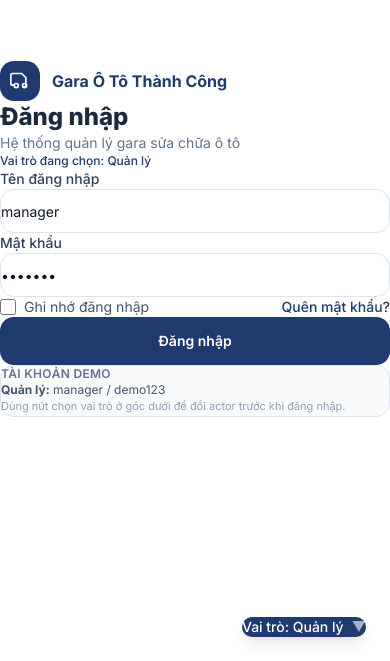
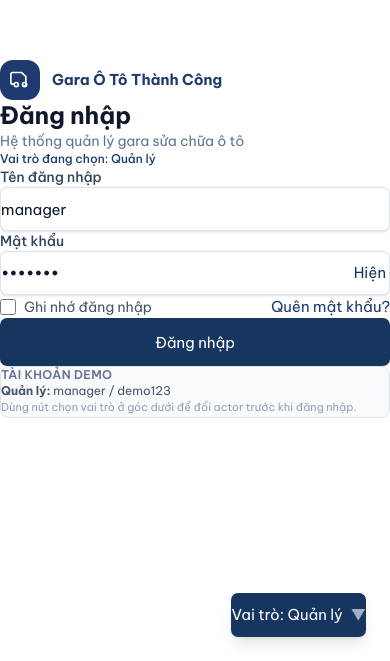
Before and after one commit to thanhhuy2310/Garage-Management-System, a React (Vite) app in the folder frontend/: page / in a window 390 px wide. Shown: the part 183-844 px from the top of the page. Built offline with nearby package versions, Linux system fonts and the light colour scheme.

Commit message:
style: establish UI UX design system and app shell

```diff
--- a/frontend/src/App.tsx
+++ b/frontend/src/App.tsx
@@ -144,13 +144,13 @@ export default function App() {
         />
         <div className="fixed bottom-6 right-6 z-50">
           {showRolePicker && (
-            <div className="mb-2 min-w-[200px] rounded-xl border border-[#dde3ec] bg-white p-3 shadow-xl">
+            <div className="mb-2 min-w-[220px] rounded-lg border border-border bg-white p-3 shadow-xl">
               <p className="mb-2 px-1 text-xs font-semibold uppercase tracking-wide text-slate-500">Đăng nhập với vai trò</p>
               {(Object.entries(ROLE_LABELS) as [Role, string][]).map(([key, label]) => (
                 <button
                   key={key}
                   onClick={() => { setRole(key); setShowRolePicker(false); }}
-                  className={`flex w-full items-center justify-between rounded-lg px-3 py-2 text-sm transition-all hover:bg-slate-50 ${role === key ? "font-semibold text-[#1e3a6e]" : "text-slate-700"}`}
+                  className={`flex min-h-10 w-full items-center justify-between rounded-md px-3 text-sm transition-all hover:bg-slate-50 ${role === key ? "font-semibold text-primary" : "text-slate-700"}`}
                 >
                   {label}
                   {role === key && <span className="text-[#1e3a6e]">✓</span>}
@@ -160,7 +160,7 @@ export default function App() {
           )}
           <button
             onClick={() => setShowRolePicker((previous) => !previous)}
-            className="flex w-full items-center gap-2 rounded-xl bg-[#1e3a6e] px-4 py-2 text-sm font-medium text-white shadow-lg transition-all hover:bg-[#162d56]"
+            className="flex min-h-11 w-full items-center gap-2 rounded-md bg-primary px-4 text-sm font-semibold text-white shadow-lg transition-all hover:bg-[#102a4c]"
           >
             <span>Vai trò: {ROLE_LABELS[role]}</span>
             <span className="text-white/60">▼</span>
@@ -235,14 +235,14 @@ export default function App() {
           className="fixed inset-0 z-20 bg-slate-950/40 lg:hidden"
         />
       )}
-      <div className="flex min-w-0 flex-1 flex-col overflow-hidden lg:ml-[220px]">
+      <div className="flex min-w-0 flex-1 flex-col overflow-hidden lg:ml-[240px]">
         <Header
           page={page}
           role={role}
           onMenuToggle={() => setSidebarOpen(true)}
           onMobileToggle={() => setShowMobile(true)}
         />
-        <main className="flex-1 overflow-y-auto">
+        <main id="main-content" className="flex-1 overflow-y-auto" tabIndex={-1}>
           <Suspense fallback={<PageLoading />}><PageContent page={page} /></Suspense>
         </main>
       </div>
--- a/frontend/src/components/ui.tsx
+++ b/frontend/src/components/ui.tsx
@@ -8,19 +8,19 @@ interface ButtonProps extends React.ButtonHTMLAttributes<HTMLButtonElement> {
   icon?: React.ReactNode;
 }
 export function Button({ variant = "primary", size = "md", icon, children, className = "", ...rest }: ButtonProps) {
-  const base = "inline-flex items-center gap-1.5 font-medium rounded-md transition-all cursor-pointer select-none border";
-  const sizes = { sm: "px-3 py-1.5 text-xs", md: "px-4 py-2 text-sm", lg: "px-5 py-2.5 text-base" };
+  const base = "inline-flex items-center justify-center gap-2 whitespace-nowrap font-semibold rounded-md transition-all cursor-pointer select-none border active:translate-y-px disabled:active:translate-y-0";
+  const sizes = { sm: "min-h-9 px-3 text-[13px]", md: "min-h-10 px-4 text-sm", lg: "min-h-11 px-5 text-[15px]" };
   const variants: Record<BtnVariant, string> = {
-    primary: "bg-[#1e3a6e] text-white border-[#1e3a6e] hover:bg-[#162d56] active:bg-[#0f1f3e]",
-    secondary: "bg-[#e8eef7] text-[#1e3a6e] border-[#dde3ec] hover:bg-[#dce6f5]",
+    primary: "bg-primary text-primary-foreground border-primary hover:bg-[#102a4c] active:bg-slate-950",
+    secondary: "bg-secondary text-secondary-foreground border-border hover:bg-slate-200",
     danger: "bg-red-600 text-white border-red-600 hover:bg-red-700",
     ghost: "bg-transparent text-slate-600 border-transparent hover:bg-slate-100",
     outline: "bg-white text-slate-700 border-slate-300 hover:bg-slate-50",
-    accent: "bg-amber-500 text-white border-amber-500 hover:bg-amber-600",
+    accent: "bg-amber-700 text-white border-amber-700 hover:bg-amber-800",
   };
   return (
     <button className={`${base} ${sizes[size]} ${variants[variant]} ${className}`} {...rest}>
-      {icon && <span className="flex-shrink-0">{icon}</span>}
+      {icon && <span className="flex-shrink-0" aria-hidden="true">{icon}</span>}
       {children}
     </button>
   );
@@ -80,19 +80,26 @@ interface InputProps extends React.InputHTMLAttributes<HTMLInputElement> {
   label?: string;
   icon?: React.ReactNode;
   error?: string;
+  helperText?: string;
 }
-export function Input({ label, icon, error, className = "", ...rest }: InputProps) {
+export function Input({ label, icon, error, helperText, className = "", id, ...rest }: InputProps) {
+  const generatedId = React.useId();
+  const inputId = id ?? generatedId;
+  const descriptionId = error || helperText ? `${inputId}-description` : undefined;
   return (
-    <div className="flex flex-col gap-1">
-      {label && <label className="text-xs font-medium text-slate-600">{label}</label>}
+    <div className="flex flex-col gap-1.5">
+      {label && <label htmlFor={inputId} className="text-[13px] font-medium text-slate-700">{label}</label>}
       <div className="relative">
-        {icon && <span className="absolute left-3 top-1/2 -translate-y-1/2 text-slate-400">{icon}</span>}
+        {icon && <span className="absolute left-3 top-1/2 -translate-y-1/2 text-slate-400" aria-hidden="true">{icon}</span>}
         <input
-          className={`w-full h-9 border border-[#dde3ec] rounded-md bg-white text-sm px-3 ${icon ? "pl-9" : ""} placeholder:text-slate-400 focus:border-[#3b6fd4] focus:ring-1 focus:ring-[#3b6fd4] transition-all ${error ? "border-red-400" : ""} ${className}`}
+          id={inputId}
+          aria-invalid={Boolean(error)}
+          aria-describedby={descriptionId}
+          className={`h-10 w-full rounded-md border border-border bg-white px-3 text-sm text-slate-800 shadow-sm ${icon ? "pl-9" : ""} placeholder:text-slate-400 hover:border-slate-400 focus:border-blue-600 focus:ring-2 focus:ring-blue-600/15 transition-all ${error ? "border-red-500 focus:border-red-600 focus:ring-red-600/15" : ""} ${className}`}
           {...rest}
         />
       </div>
-      {error && <p className="text-xs text-red-500">{error}</p>}
+      {(error || helperText) && <p id={descriptionId} className={`text-xs leading-relaxed ${error ? "text-red-700" : "text-slate-500"}`} role={error ? "alert" : undefined}>{error ?? helperText}</p>}
     </div>
   );
 }
@@ -101,17 +108,23 @@ export function Input({ label, icon, error, className = "", ...rest }: InputProp
 interface SelectProps extends React.SelectHTMLAttributes<HTMLSelectElement> {
   label?: string;
   options: { value: string; label: string }[];
+  helperText?: string;
 }
-export function Select({ label, options, className = "", ...rest }: SelectProps) {
+export function Select({ label, options, helperText, className = "", id, ...rest }: SelectProps) {
+  const generatedId = React.useId();
+  const selectId = id ?? generatedId;
   return (
-    <div className="flex flex-col gap-1">
-      {label && <label className="text-xs font-medium text-slate-600">{label}</label>}
+    <div className="flex flex-col gap-1.5">
+      {label && <label htmlFor={selectId} className="text-[13px] font-medium text-slate-700">{label}</label>}
       <select
-        className={`h-9 border border-[#dde3ec] rounded-md bg-white text-sm px-3 text-slate-700 focus:border-[#3b6fd4] focus:ring-1 focus:ring-[#3b6fd4] transition-all ${className}`}
+        id={selectId}
+        aria-describedby={helperText ? `${selectId}-description` : undefined}
+        className={`h-10 rounded-md border border-border bg-white px-3 text-sm text-slate-800 shadow-sm hover:border-slate-400 focus:border-blue-600 focus:ring-2 focus:ring-blue-600/15 transition-all ${className}`}
         {...rest}
       >
         {options.map((o) => <option key={o.value} value={o.value}>{o.label}</option>)}
       </select>
+      {helperText && <p id={`${selectId}-description`} className="text-xs leading-relaxed text-slate-500">{helperText}</p>}
     </div>
   );
 }
@@ -119,7 +132,7 @@ export function Select({ label, options, className = "", ...rest }: SelectProps)
 // ─── Card ───────────────────────────────────────────────────────────────────
 export function Card({ children, className = "" }: { children: React.ReactNode; className?: string }) {
   return (
-    <div className={`bg-white rounded-xl border border-[#dde3ec] card-shadow ${className}`}>
+    <div className={`rounded-lg border border-border bg-card text-card-foreground card-shadow ${className}`}>
       {children}
     </div>
   );
@@ -131,19 +144,22 @@ export function Modal({ open, onClose, title, children, width = "max-w-lg" }: {
 }) {
   if (!open) return null;
   return (
-    <div className="fixed inset-0 z-50 flex items-center justify-center p-4" onClick={onClose}>
-      <div className="absolute inset-0 bg-black/40 backdrop-blur-sm" />
+    <div className="fixed inset-0 z-50 flex items-center justify-center p-3 sm:p-6" onClick={onClose} role="presentation">
+      <div className="absolute inset-0 bg-slate-950/50 backdrop-blur-[2px]" />
       <div
-        className={`relative bg-white rounded-xl card-shadow-md w-full ${width} max-h-[90vh] overflow-y-auto`}
+        role="dialog"
+        aria-modal="true"
+        aria-labelledby="dialog-title"
+        className={`relative flex max-h-[calc(100dvh-1.5rem)] w-full flex-col overflow-hidden rounded-lg bg-white card-shadow-md sm:max-h-[90vh] ${width}`}
         onClick={e => e.stopPropagation()}
       >
-        <div className="flex items-center justify-between p-5 border-b border-[#dde3ec]">
-          <h3 className="font-semibold text-slate-800">{title}</h3>
-          <button onClick={onClose} className="p-1 rounded-lg hover:bg-slate-100 text-slate-400 hover:text-slate-600 transition-all">
+        <div className="flex items-center justify-between border-b border-border px-5 py-4">
+          <h2 id="dialog-title" className="text-lg font-semibold text-slate-900">{title}</h2>
+          <button type="button" onClick={onClose} aria-label="Đóng hộp thoại" className="flex h-10 w-10 items-center justify-center rounded-md text-slate-500 transition-all hover:bg-slate-100 hover:text-slate-800">
             <svg width="18" height="18" viewBox="0 0 24 24" fill="none" stroke="currentColor" strokeWidth="2"><path d="M18 6 6 18M6 6l12 12"/></svg>
           </button>
         </div>
-        <div className="p-5">{children}</div>
+        <div className="overflow-y-auto p-5">{children}</div>
       </div>
     </div>
   );
@@ -156,12 +172,15 @@ export function Tabs({ tabs, active, onChange }: {
   onChange: (key: string) => void;
 }) {
   return (
-    <div className="flex gap-1 bg-slate-100 p-1 rounded-lg w-fit">
+    <div className="flex max-w-full gap-1 overflow-x-auto rounded-lg bg-slate-100 p-1" role="tablist">
       {tabs.map(t => (
         <button
           key={t.key}
+          type="button"
           onClick={() => onChange(t.key)}
-          className={`px-3 py-1.5 rounded-md text-sm font-medium transition-all flex items-center gap-1.5 ${active === t.key ? "bg-white shadow-sm text-[#1e3a6e]" : "text-slate-500 hover:text-slate-700"}`}
+          role="tab"
+          aria-selected={active === t.key}
+          className={`flex min-h-9 flex-shrink-0 items-center gap-1.5 rounded-md px-3 text-[13px] font-medium transition-all ${active === t.key ? "bg-white text-primary shadow-sm" : "text-slate-600 hover:bg-white/60 hover:text-slate-900"}`}
         >
           {t.label}
           {t.count !== undefined && (
@@ -178,16 +197,17 @@ export function SearchBox({ value, onChange, placeholder = "Tìm kiếm..." }: {
   value: string; onChange: (v: string) => void; placeholder?: string;
 }) {
   return (
-    <div className="relative">
+    <div className="relative w-full sm:w-auto">
       <svg className="absolute left-3 top-1/2 -translate-y-1/2 text-slate-400 w-4 h-4" viewBox="0 0 24 24" fill="none" stroke="currentColor" strokeWidth="2">
         <circle cx="11" cy="11" r="8"/><path d="m21 21-4.35-4.35"/>
       </svg>
       <input
-        type="text"
+        type="search"
+        aria-label={placeholder}
         value={value}
         onChange={e => onChange(e.target.value)}
         placeholder={placeholder}
-        className="h-9 pl-9 pr-3 border border-[#dde3ec] rounded-md bg-white text-sm w-64 placeholder:text-slate-400 focus:border-[#3b6fd4] focus:ring-1 focus:ring-[#3b6fd4] transition-all"
+        className="h-10 w-full rounded-md border border-border bg-white pl-9 pr-3 text-sm shadow-sm placeholder:text-slate-400 hover:border-slate-400 focus:border-blue-600 focus:ring-2 focus:ring-blue-600/15 transition-all sm:w-72"
       />
     </div>
   );
@@ -232,18 +252,18 @@ export function StatCard({ label, value, icon, trend, trendUp, color = "blue" }:
     navy: "bg-[#e8eef7] text-[#1e3a6e]",
   };
   return (
-    <Card className="p-5">
+    <Card className="p-5 sm:p-6">
       <div className="flex items-start justify-between">
         <div>
-          <p className="text-xs font-medium text-slate-500 uppercase tracking-wide">{label}</p>
-          <p className="mt-1.5 text-2xl font-bold text-slate-800">{value}</p>
+          <p className="text-[13px] font-medium text-slate-600">{label}</p>
+          <p className="mt-2 text-3xl font-bold tracking-tight text-slate-900">{value}</p>
           {trend && (
             <p className={`mt-1 text-xs font-medium flex items-center gap-1 ${trendUp ? "text-emerald-600" : "text-red-500"}`}>
               {trendUp ? "↑" : "↓"} {trend}
             </p>
           )}
         </div>
-        <div className={`w-10 h-10 rounded-xl flex items-center justify-center ${iconBg[color]}`}>
+        <div className={`flex h-11 w-11 items-center justify-center rounded-lg ${iconBg[color]}`} aria-hidden="true">
           {icon}
         </div>
       </div>
--- a/frontend/src/index.css
+++ b/frontend/src/index.css
@@ -1,4 +1,4 @@
-@import url('https://fonts.googleapis.com/css2?family=Inter:wght@300;400;500;600;700;800&display=swap');
+@import url('https://fonts.googleapis.com/css2?family=Be+Vietnam+Pro:wght@400;500;600;700&display=swap');
 @import url('https://fonts.googleapis.com/css2?family=DM+Mono:wght@400;500&display=swap');
 @import 'tailwindcss';
 
@@ -24,21 +24,45 @@
 }
 
 :root {
-  --background: #f0f4f8;
+  --font-sans: 'Be Vietnam Pro', Inter, system-ui, -apple-system, BlinkMacSystemFont, 'Segoe UI', sans-serif;
+  --font-mono: 'DM Mono', 'Fira Code', ui-monospace, monospace;
+  --text-xs: 0.75rem;
+  --text-sm: 0.875rem;
+  --text-base: 0.9375rem;
+  --text-lg: 1.125rem;
+  --text-xl: 1.25rem;
+  --text-page: 1.5rem;
+  --text-stat: 1.875rem;
+  --line-body: 1.55;
+  --line-heading: 1.3;
+  --space-1: 0.25rem;
+  --space-2: 0.5rem;
+  --space-3: 0.75rem;
+  --space-4: 1rem;
+  --space-5: 1.25rem;
+  --space-6: 1.5rem;
+  --background: #f8fafc;
   --foreground: #0f172a;
   --card: #ffffff;
   --card-foreground: #0f172a;
-  --primary: #1e3a6e;
+  --primary: #17365f;
   --primary-foreground: #ffffff;
-  --secondary: #e8eef7;
-  --secondary-foreground: #1e3a6e;
+  --primary-hover: #102a4c;
+  --secondary: #eaf0f7;
+  --secondary-foreground: #17365f;
   --muted: #f1f5f9;
-  --muted-foreground: #64748b;
-  --accent: #f59e0b;
+  --muted-foreground: #526176;
+  --accent: #b45309;
   --accent-foreground: #ffffff;
-  --border: #dde3ec;
-  --ring: #3b6fd4;
-  --radius: 8px;
+  --border: #dbe3ec;
+  --ring: #2563eb;
+  --success: #047857;
+  --warning: #b45309;
+  --danger: #b91c1c;
+  --info: #1d4ed8;
+  --radius: 7px;
+  --shadow-sm: 0 1px 2px rgba(15, 23, 42, 0.05);
+  --shadow-md: 0 10px 28px rgba(15, 23, 42, 0.12);
 
   /* status colors */
   --status-pending: #f59e0b;
@@ -58,18 +82,35 @@
 
 html {
   scroll-behavior: smooth;
+  font-size: 16px;
 }
 
 body {
-  font-family: 'Inter', -apple-system, BlinkMacSystemFont, sans-serif;
+  font-family: var(--font-sans);
   background-color: var(--background);
   color: var(--foreground);
+  font-size: var(--text-base);
+  line-height: var(--line-body);
   -webkit-font-smoothing: antialiased;
   -moz-osx-font-smoothing: grayscale;
 }
 
 code, .mono {
-  font-family: 'DM Mono', 'Fira Code', monospace;
+  font-family: var(--font-mono);
+  font-variant-numeric: tabular-nums;
+}
+
+h1, h2, h3, h4 {
+  line-height: var(--line-heading);
+  text-wrap: balance;
+}
+
+button, input, select, textarea {
+  font: inherit;
+}
+
+button, [role='button'], a, input, select, textarea {
+  touch-action: manipulation;
 }
 
 /* scrollbar */
@@ -87,17 +128,17 @@ code, .mono {
 /* table */
 .data-table th {
   background: #f8fafc;
-  font-size: 12px;
+  font-size: 13px;
   font-weight: 600;
   text-transform: uppercase;
   letter-spacing: 0.04em;
-  color: #64748b;
-  padding: 10px 16px;
+  color: #475569;
+  padding: 12px 16px;
   border-bottom: 1px solid var(--border);
   white-space: nowrap;
 }
 .data-table td {
-  padding: 12px 16px;
+  padding: 13px 16px;
   border-bottom: 1px solid #f1f5f9;
   font-size: 14px;
   vertical-align: middle;
@@ -106,15 +147,25 @@ code, .mono {
   border-bottom: none;
 }
 .data-table tbody tr:hover td {
-  background: #f8fafc;
+  background: #f6f8fb;
+}
+
+.data-table {
+  border-collapse: separate;
+  border-spacing: 0;
+  min-width: 720px;
+}
+
+.card-shadow:has(> .data-table) {
+  overflow-x: auto;
 }
 
 /* card shadow */
 .card-shadow {
-  box-shadow: 0 1px 3px rgba(0,0,0,0.07), 0 1px 2px rgba(0,0,0,0.04);
+  box-shadow: var(--shadow-sm);
 }
 .card-shadow-md {
-  box-shadow: 0 4px 12px rgba(0,0,0,0.08), 0 1px 3px rgba(0,0,0,0.05);
+  box-shadow: var(--shadow-md);
 }
 
 /* timeline */
@@ -145,18 +196,47 @@ code, .mono {
 }
 
 /* transitions */
-.transition-all { transition: all 0.15s ease; }
+.transition-all { transition: color 160ms ease, background-color 160ms ease, border-color 160ms ease, box-shadow 160ms ease, opacity 160ms ease, transform 160ms ease; }
 
 /* focus ring */
-input:focus, select:focus, textarea:focus, button:focus {
-  outline: 2px solid var(--ring);
+input:focus-visible, select:focus-visible, textarea:focus-visible, button:focus-visible, a:focus-visible {
+  outline: 3px solid color-mix(in srgb, var(--ring) 45%, transparent);
   outline-offset: 2px;
+}
+
+button:disabled, input:disabled, select:disabled, textarea:disabled {
+  cursor: not-allowed;
+  opacity: 0.48;
+}
+
+input[readonly] {
+  background: #f8fafc;
+  color: #475569;
 }
 
 /* recharts override */
 .recharts-tooltip-wrapper .recharts-default-tooltip {
   border-radius: 8px !important;
   border: 1px solid var(--border) !important;
-  font-family: 'Inter', sans-serif !important;
-  font-size: 12px !important;
+  font-family: var(--font-sans) !important;
+  font-size: 13px !important;
 }
+
+@media (max-width: 1279px) {
+  main > [class*='p-6'] { padding: 1.25rem; }
+  .data-table th, .data-table td { padding-left: 12px; padding-right: 12px; }
+}
+
+@media (max-width: 767px) {
+  main > [class*='p-6'] { padding: 1rem; }
+  .data-table { min-width: 680px; }
+}
+
+@media (prefers-reduced-motion: reduce) {
+  *, *::before, *::after {
+    scroll-behavior: auto !important;
+    animation-duration: 0.01ms !important;
+    animation-iteration-count: 1 !important;
+    transition-duration: 0.01ms !important;
+  }
+}
--- a/frontend/src/pages/Login.tsx
+++ b/frontend/src/pages/Login.tsx
@@ -1,5 +1,6 @@
 import { FormEvent, useEffect, useState } from "react";
 import { GARAGE_NAME } from "../data";
+import { Icons } from "../components/ui";
 
 interface LoginProps {
   onLogin: () => void;
@@ -10,10 +11,10 @@ interface LoginProps {
 }
 
 const FEATURES = [
-  { icon: "📅", text: "Quản lý lịch hẹn" },
-  { icon: "🔧", text: "Theo dõi sửa chữa" },
-  { icon: "📦", text: "Quản lý kho" },
-  { icon: "📊", text: "Báo cáo thống kê" },
+  { icon: Icons.calendar, text: "Quản lý lịch hẹn" },
+  { icon: Icons.wrench, text: "Theo dõi sửa chữa" },
+  { icon: Icons.package, text: "Quản lý kho" },
+  { icon: Icons.barChart, text: "Báo cáo thống kê" },
 ];
 
 export default function Login({ onLogin, account }: LoginProps) {
@@ -22,6 +23,7 @@ export default function Login({ onLogin, account }: LoginProps) {
   const [remember, setRemember] = useState(false);
   const [loading, setLoading] = useState(false);
   const [error, setError] = useState("");
+  const [showPassword, setShowPassword] = useState(false);
 
   useEffect(() => {
     setUsername(account.username);
@@ -44,8 +46,8 @@ export default function Login({ onLogin, account }: LoginProps) {
   };
 
   return (
-    <div className="flex min-h-screen bg-white">
-      <section className="relative hidden w-[52%] flex-col justify-between overflow-hidden bg-[#1e3a6e] p-12 lg:flex">
+    <div className="flex min-h-dvh bg-white">
+      <section className="relative hidden w-[50%] flex-col justify-between overflow-hidden bg-primary p-10 xl:p-12 lg:flex">
         <div className="absolute inset-0 overflow-hidden" aria-hidden="true">
           <div className="absolute -right-20 -top-20 h-80 w-80 rounded-full bg-white/5" />
           <div className="absolute -bottom-20 -left-20 h-96 w-96 rounded-full bg-white/5" />
@@ -53,7 +55,7 @@ export default function Login({ onLogin, account }: LoginProps) {
         </div>
 
         <div className="relative z-10 flex items-center gap-3">
-          <div className="flex h-12 w-12 items-center justify-center rounded-2xl bg-amber-500">
+          <div className="flex h-12 w-12 items-center justify-center rounded-lg bg-amber-600">
             <svg width="26" height="26" viewBox="0 0 24 24" fill="none" stroke="white" strokeWidth="2">
               <path d="M5 17H3a2 2 0 0 1-2-2V5a2 2 0 0 1 2-2h11l5 5v9a2 2 0 0 1-2 2h-2" />
               <circle cx="7.5" cy="17.5" r="2.5" /><circle cx="17.5" cy="17.5" r="2.5" />
@@ -80,7 +82,7 @@ export default function Login({ onLogin, account }: LoginProps) {
             </g>
             <line x1="20" y1="162" x2="380" y2="162" stroke="rgba(255,255,255,0.2)" />
           </svg>
-          <h1 className="mb-3 text-3xl font-black leading-tight text-white">
+          <h1 className="mb-3 text-3xl font-bold leading-tight text-white">
             Quản lý gara<br /><span className="text-amber-400">thông minh & hiệu quả</span>
           </h1>
           <p className="max-w-sm text-sm leading-relaxed text-white/60">
@@ -91,7 +93,7 @@ export default function Login({ onLogin, account }: LoginProps) {
         <div className="relative z-10 grid grid-cols-2 gap-3">
           {FEATURES.map((feature) => (
             <div key={feature.text} className="flex items-center gap-2 text-sm text-white/70">
-              <span>{feature.icon}</span><span>{feature.text}</span>
+              <span className="text-amber-300" aria-hidden="true">{feature.icon}</span><span>{feature.text}</span>
             </div>
           ))}
         </div>
@@ -109,18 +111,21 @@ export default function Login({ onLogin, account }: LoginProps) {
             <p className="font-bold text-[#1e3a6e]">{GARAGE_NAME}</p>
           </div>
 
-          <h2 className="mb-1 text-2xl font-black text-slate-800">Đăng nhập</h2>
+          <h2 className="mb-1 text-2xl font-bold text-slate-900">Đăng nhập</h2>
           <p className="mb-2 text-sm text-slate-500">Hệ thống quản lý gara sửa chữa ô tô</p>
           <p className="mb-7 text-xs font-medium text-[#1e3a6e]">Vai trò đang chọn: {account.label}</p>
 
           <form onSubmit={handleSubmit} className="space-y-5">
             <div>
               <label htmlFor="username" className="mb-1.5 block text-sm font-medium text-slate-700">Tên đăng nhập</label>
-              <input id="username" value={username} onChange={(event) => setUsername(event.target.value)} autoComplete="username" className="h-11 w-full rounded-xl border border-[#dde3ec] bg-white px-4 text-sm transition-all focus:border-[#1e3a6e] focus:outline-none focus:ring-2 focus:ring-[#1e3a6e]/10" />
+              <input id="username" value={username} onChange={(event) => setUsername(event.target.value)} autoComplete="username" className="h-11 w-full rounded-md border border-border bg-white px-4 text-sm shadow-sm transition-all hover:border-slate-400 focus:border-blue-600 focus:ring-2 focus:ring-blue-600/15" />
             </div>
             <div>
               <label htmlFor="password" className="mb-1.5 block text-sm font-medium text-slate-700">Mật khẩu</label>
-              <input id="password" type="password" value={password} onChange={(event) => setPassword(event.target.value)} autoComplete="current-password" className="h-11 w-full rounded-xl border border-[#dde3ec] bg-white px-4 text-sm transition-all focus:border-[#1e3a6e] focus:outline-none focus:ring-2 focus:ring-[#1e3a6e]/10" />
+              <div className="relative">
+                <input id="password" type={showPassword ? "text" : "password"} value={password} onChange={(event) => setPassword(event.target.value)} autoComplete="current-password" className="h-11 w-full rounded-md border border-border bg-white px-4 pr-16 text-sm shadow-sm transition-all hover:border-slate-400 focus:border-blue-600 focus:ring-2 focus:ring-blue-600/15" />
+                <button type="button" onClick={() => setShowPassword((visible) => !visible)} className="absolute right-1 top-1/2 min-h-9 -translate-y-1/2 rounded-md px-3 text-xs font-semibold text-primary hover:bg-secondary" aria-label={showPassword ? "Ẩn mật khẩu" : "Hiện mật khẩu"}>{showPassword ? "Ẩn" : "Hiện"}</button>
+              </div>
             </div>
 
             <div className="flex items-center justify-between">
@@ -133,12 +138,12 @@ export default function Login({ onLogin, account }: LoginProps) {
 
             {error && <p className="rounded-lg bg-red-50 px-3 py-2 text-sm text-red-600" role="alert">{error}</p>}
 
-            <button type="submit" disabled={loading} className="flex h-12 w-full items-center justify-center gap-2 rounded-xl bg-[#1e3a6e] text-sm font-semibold text-white transition-all hover:bg-[#162d56] disabled:opacity-70">
+            <button type="submit" disabled={loading} className="flex h-12 w-full items-center justify-center gap-2 rounded-md bg-primary text-sm font-semibold text-white transition-all hover:bg-[#102a4c] disabled:opacity-70">
               {loading ? "Đang đăng nhập..." : "Đăng nhập"}
             </button>
           </form>
 
-          <div className="mt-8 rounded-xl border border-[#dde3ec] bg-slate-50 p-4">
+          <div className="mt-8 rounded-lg border border-border bg-slate-50 p-4">
             <p className="mb-2 text-xs font-semibold uppercase tracking-wide text-slate-500">Tài khoản demo</p>
             <p className="text-xs text-slate-600"><strong>{account.label}:</strong> {account.username} / demo123</p>
             <p className="mt-2 text-[11px] leading-relaxed text-slate-400">Dùng nút chọn vai trò ở góc dưới để đổi actor trước khi đăng nhập.</p>
```
Also changed, not shown: frontend/src/components/Header.tsx (+18 -18 lines), frontend/src/components/Sidebar.tsx (+15 -16 lines).
